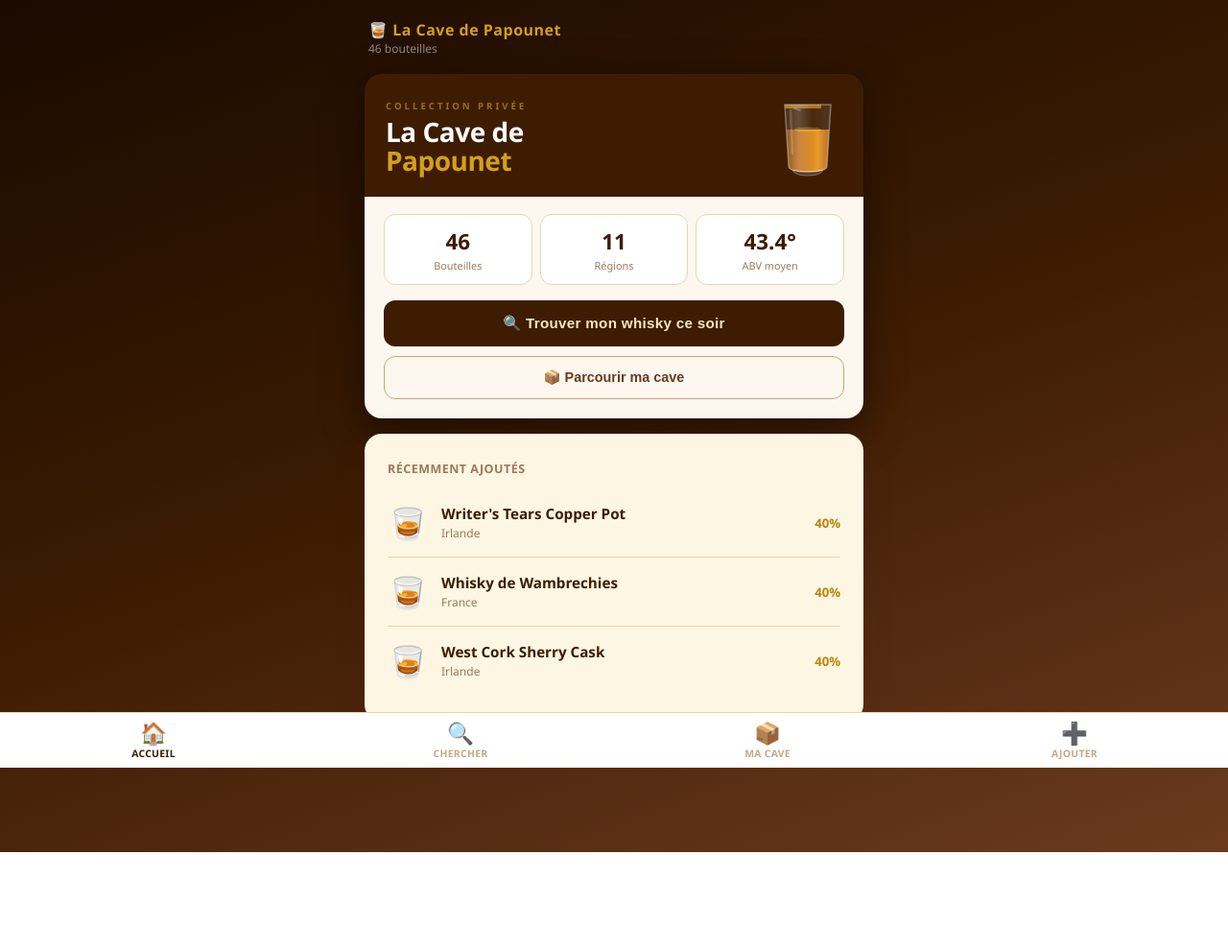
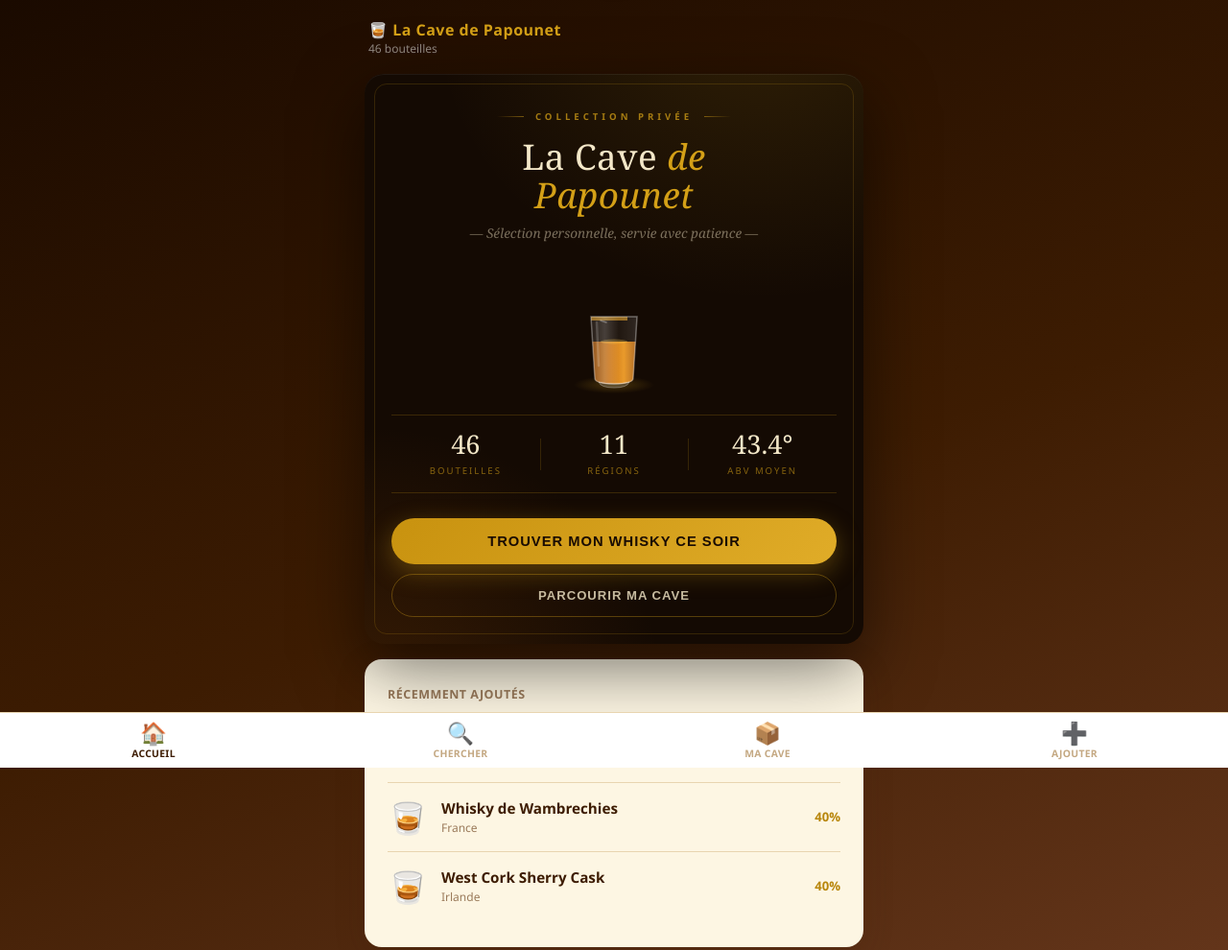
Before and after one commit to FabriceBEAUD/la-cave-de-papounet, a plain HTML site: page index.html in a window 1280 px wide. Shown: the top 990 px of the page at 96% size. Before the commit the page ends 888 px from the top, so only its background shows below. Drawn offline with Linux system fonts and the light colour scheme.

Commit message:
feat: home édition designer — serif éditorial, verre centré, stats à filets

```diff
--- a/index.html
+++ b/index.html
@@ -49,48 +49,86 @@ header {
   margin-bottom: 16px;
 }
 
-/* ── ÉCRAN ACCUEIL ── */
+/* ── ÉCRAN ACCUEIL — édition designer ── */
 .hero-card {
-  border-radius: var(--radius);
+  border-radius: 20px;
   overflow: hidden;
   max-width: 520px;
   width: 100%;
-  box-shadow: 0 12px 40px rgba(0,0,0,0.5);
+  background:
+    radial-gradient(120% 90% at 80% -10%, rgba(212,160,23,0.14), transparent 55%),
+    radial-gradient(100% 80% at 0% 110%, rgba(122,60,5,0.35), transparent 60%),
+    #140a03;
+  box-shadow: 0 24px 70px rgba(0,0,0,0.55), inset 0 1px 0 rgba(255,255,255,0.06);
   margin-bottom: 16px;
-}
-
-/* Bandeau sombre en-tête */
-.hero-top {
-  background: #3d1c02;
-  padding: 22px 22px 18px;
-  display: flex;
-  align-items: center;
-  gap: 18px;
-}
-.hero-top-text { flex: 1; }
+  position: relative;
+}
+.hero-card::after {
+  content: '';
+  position: absolute; inset: 10px;
+  border: 1px solid rgba(212,160,23,0.18);
+  border-radius: 13px;
+  pointer-events: none;
+}
+
+.hero-inner { padding: 38px 28px 28px; text-align: center; }
+
 .hero-eyebrow {
+  display: flex; align-items: center; justify-content: center; gap: 12px;
   font-size: 0.6rem;
-  font-weight: 800;
-  letter-spacing: 3px;
-  color: rgba(212,160,23,0.65);
+  font-weight: 600;
+  letter-spacing: 4px;
+  color: rgba(212,160,23,0.75);
   text-transform: uppercase;
-  margin-bottom: 6px;
-}
+  margin-bottom: 16px;
+}
+.hero-eyebrow::before, .hero-eyebrow::after {
+  content: '';
+  width: 28px; height: 1px;
+  background: linear-gradient(90deg, transparent, rgba(212,160,23,0.5));
+}
+.hero-eyebrow::after { transform: scaleX(-1); }
+
 .hero-name {
-  font-size: 1.75rem;
-  font-weight: 900;
-  color: #fff;
-  line-height: 1.05;
-  letter-spacing: -0.5px;
-}
-.hero-name span { color: var(--or-vif); display: block; }
-
-/* Verre animé */
+  font-family: Georgia, 'Times New Roman', serif;
+  font-size: 2.3rem;
+  font-weight: 500;
+  color: #f3e7c8;
+  line-height: 1.08;
+  letter-spacing: 0.5px;
+}
+.hero-name em {
+  font-style: italic;
+  color: var(--or-vif);
+}
+.hero-tagline {
+  font-family: Georgia, serif;
+  font-style: italic;
+  font-size: 0.85rem;
+  color: rgba(243,231,200,0.45);
+  margin-top: 10px;
+}
+
+/* Verre animé — pièce centrale */
+.glass-stage {
+  position: relative;
+  width: 96px;
+  height: 130px;
+  margin: 26px auto 6px;
+}
 .glass-wrap {
-  flex-shrink: 0;
-  position: relative;
+  position: absolute;
+  bottom: 0; left: 50%;
+  transform: translateX(-50%);
   width: 72px;
   height: 88px;
+}
+.glass-halo {
+  position: absolute;
+  bottom: -6px; left: 50%;
+  transform: translateX(-50%);
+  width: 120px; height: 26px;
+  background: radial-gradient(50% 50% at 50% 50%, rgba(212,160,23,0.28), transparent 70%);
 }
 /* Filet qui coule */
 .pour-stream {
@@ -138,55 +176,72 @@ header {
   100% { opacity: 0.5; }
 }
 
-/* Corps blanc de la hero */
-.hero-body {
-  background: #fdf8ef;
-  padding: 18px 20px 20px;
-}
+/* Stats — ligne éditoriale à filets */
 .home-stats {
   display: grid;
   grid-template-columns: 1fr 1fr 1fr;
-  gap: 8px;
-  margin-bottom: 16px;
+  margin: 24px 0 26px;
+  border-top: 1px solid rgba(212,160,23,0.2);
+  border-bottom: 1px solid rgba(212,160,23,0.2);
+  padding: 16px 0;
 }
 .stat-box {
-  background: #fff;
-  border: 1px solid #e8d5b0;
-  border-radius: 12px;
-  padding: 12px 8px;
   text-align: center;
-}
-.stat-box .stat-val { font-size: 1.4rem; font-weight: 900; color: var(--brun); }
-.stat-box .stat-lbl { font-size: 0.68rem; color: #9a7a5a; margin-top: 2px; }
+  position: relative;
+}
+.stat-box + .stat-box::before {
+  content: '';
+  position: absolute; left: 0; top: 15%;
+  height: 70%; width: 1px;
+  background: rgba(212,160,23,0.18);
+}
+.stat-box .stat-val {
+  font-family: Georgia, serif;
+  font-size: 1.7rem;
+  font-weight: 500;
+  color: #f3e7c8;
+  line-height: 1;
+}
+.stat-box .stat-lbl {
+  font-size: 0.6rem;
+  letter-spacing: 2px;
+  text-transform: uppercase;
+  color: rgba(212,160,23,0.6);
+  margin-top: 7px;
+}
 
 .btn-hero-primary {
   width: 100%;
-  padding: 15px 20px;
-  border-radius: 12px;
+  padding: 16px 20px;
+  border-radius: 99px;
   border: none;
-  background: #3d1c02;
-  color: #f5e8c0;
-  font-size: 0.95rem;
-  font-weight: 900;
+  background: linear-gradient(135deg, #c8920f, #e0ac28);
+  color: #1a0c03;
+  font-size: 0.92rem;
+  font-weight: 800;
   cursor: pointer;
-  letter-spacing: 0.3px;
+  letter-spacing: 1px;
+  text-transform: uppercase;
   margin-bottom: 10px;
-  transition: background 0.2s;
-}
-.btn-hero-primary:hover { background: #5c2e08; }
+  box-shadow: 0 8px 26px rgba(212,160,23,0.35);
+  transition: transform 0.2s, box-shadow 0.2s;
+}
+.btn-hero-primary:hover { transform: translateY(-1px); box-shadow: 0 12px 32px rgba(212,160,23,0.45); }
 .btn-hero-secondary {
   width: 100%;
-  padding: 13px 20px;
-  border-radius: 12px;
-  border: 1.5px solid #c8a86a;
+  padding: 14px 20px;
+  border-radius: 99px;
+  border: 1px solid rgba(212,160,23,0.35);
   background: transparent;
-  color: #6b3a1f;
-  font-size: 0.9rem;
-  font-weight: 700;
+  color: rgba(243,231,200,0.8);
+  font-size: 0.82rem;
+  font-weight: 600;
+  letter-spacing: 1px;
+  text-transform: uppercase;
   cursor: pointer;
   transition: all 0.2s;
 }
-.btn-hero-secondary:hover { border-color: var(--or); background: #fff8ec; }
+.btn-hero-secondary:hover { border-color: var(--or-vif); background: rgba(212,160,23,0.08); }
 
 .btn-primary {
   background: linear-gradient(135deg, var(--or), var(--brun2));
@@ -646,15 +701,15 @@ header {
   <div id="screen-home" class="screen active">
 
     <div class="hero-card">
-      <!-- Bandeau sombre avec titre + verre animé -->
-      <div class="hero-top">
-        <div class="hero-top-text">
-          <div class="hero-eyebrow">Collection privée</div>
-          <div class="hero-name">La Cave de<span>Papounet</span></div>
-        </div>
+      <div class="hero-inner">
+        <div class="hero-eyebrow">Collection privée</div>
+        <div class="hero-name">La Cave <em>de</em><br><em>Papounet</em></div>
+        <div class="hero-tagline">— Sélection personnelle, servie avec patience —</div>
 
         <!-- Verre de whisky animé -->
-        <div class="glass-wrap">
+        <div class="glass-stage">
+          <div class="glass-halo"></div>
+          <div class="glass-wrap">
           <div class="pour-stream"></div>
           <svg class="glass-svg" width="72" height="82" viewBox="0 0 72 82" xmlns="http://www.w3.org/2000/svg">
             <defs>
@@ -701,11 +756,9 @@ header {
             <path d="M12,4 L16,68 Q16,74 36,74 Q56,74 56,68 L60,4 Z"
                   fill="url(#glassGrad)"/>
           </svg>
+          </div>
         </div>
-      </div>
-
-      <!-- Corps clair avec stats et boutons -->
-      <div class="hero-body">
+
         <div class="home-stats">
           <div class="stat-box">
             <div class="stat-val" id="stat-total">0</div>
@@ -720,8 +773,8 @@ header {
             <div class="stat-lbl">ABV moyen</div>
           </div>
         </div>
-        <button class="btn-hero-primary" onclick="startWizard()">🔍 Trouver mon whisky ce soir</button>
-        <button class="btn-hero-secondary" onclick="showScreen('screen-cave')">📦 Parcourir ma cave</button>
+        <button class="btn-hero-primary" onclick="startWizard()">Trouver mon whisky ce soir</button>
+        <button class="btn-hero-secondary" onclick="showScreen('screen-cave')">Parcourir ma cave</button>
       </div>
     </div>
 
```
